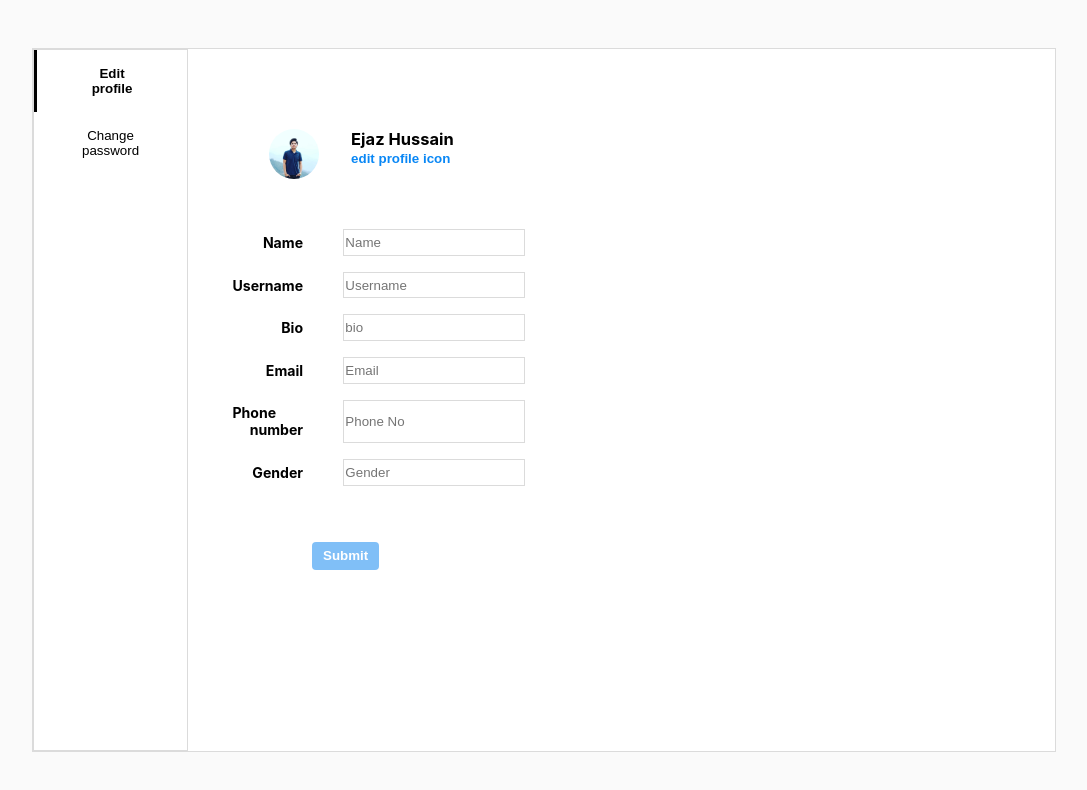
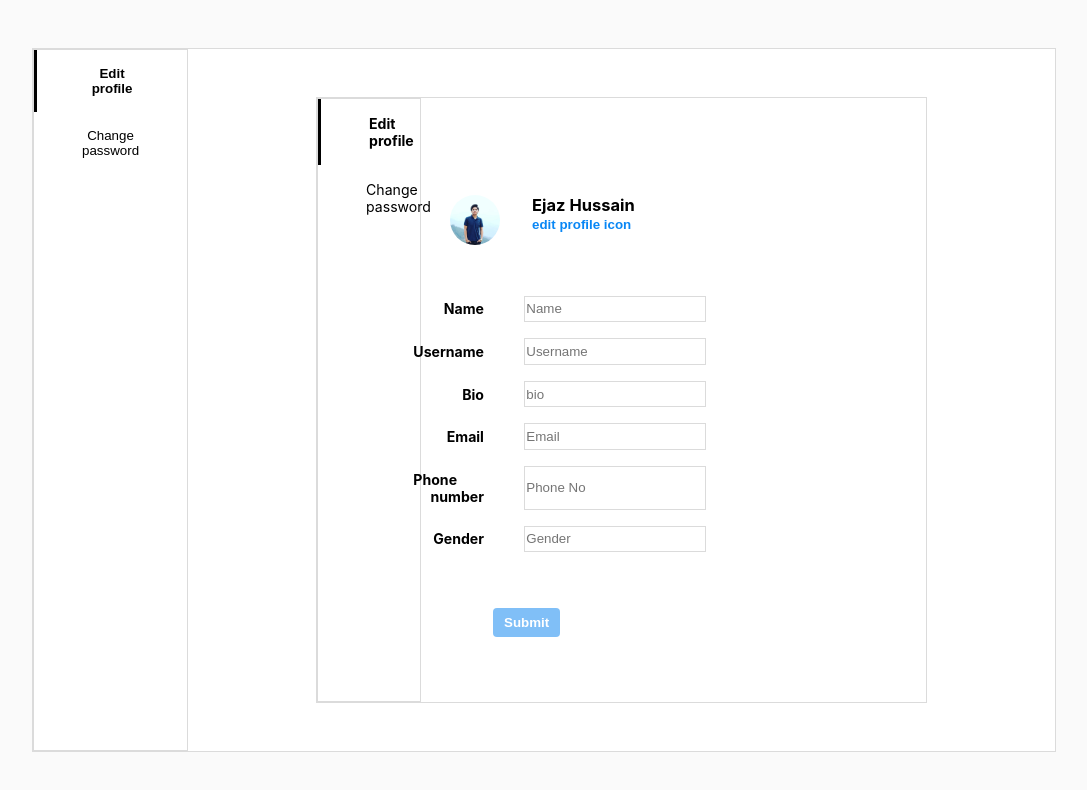
Before and after one commit to alinauman02/instagram-clone, a React (Vite) app in the folder frontend/: page /settings in a window 1280 px wide. Shown: the top 790 px of the page, without its empty margins (96-1183 px from the left). Built offline with nearby package versions, Linux system fonts and the light colour scheme; no server answers.

Commit message:
Merge settings code in edit profile

```diff
--- a/frontend/src/components/settings/EditProfile.css
+++ b/frontend/src/components/settings/EditProfile.css
@@ -65,3 +65,48 @@
   background-color: rgb(128, 191, 247);
   cursor: initial;
 }
+
+.settings {
+  height: 100%;
+  margin-top: 0;
+  padding: 3rem 8rem;
+}
+
+.setting-card {
+  height: 100%;
+  background-color: white;
+  border: 1px solid var(--white-shade-2);
+}
+
+.settings-sidebar {
+  border: 1px solid var(--white-shade-2);
+  height: 100%;
+  width: 17%;
+}
+
+.edit-buttons {
+  background-color: transparent;
+  border: none;
+  outline: none;
+  padding: 1rem 3rem;
+  cursor: pointer;
+  text-decoration: none;
+  color: black;
+}
+
+.edit-selected-button {
+  background-color: transparent;
+  border: none;
+  outline: none;
+  padding: 1rem 3rem;
+  cursor: pointer;
+  border-left: solid black;
+  font-weight: bold;
+  text-decoration: none;
+  color: black;
+}
+
+.edit-form {
+  align-items: center;
+  width: 100%;
+}
--- a/frontend/src/components/settings/EditProfile.tsx
+++ b/frontend/src/components/settings/EditProfile.tsx
@@ -1,4 +1,5 @@
 import { useState } from 'react';
+import { Link } from 'react-router-dom';
 
 import './EditProfile.css';
 import Profile from 'assets/images/profile.jpeg';
@@ -23,6 +24,16 @@ export function EditProfile() {
     profileInfo.phoneno !== '' && profileInfo.username !== '' && profileInfo.email !== '' && profileInfo.name !== '';
 
   return (
+    <div className="settings">
+      <div className="setting-card flex-box">
+        <div className="settings-sidebar flex-box flex-direction-column">
+          <Link className="edit-selected-button" to="/settings/editprofile">
+            Edit profile
+          </Link>
+          <Link className="edit-buttons" to="/settings/changepassword">
+            Change password
+          </Link>
+        </div>
         <div className="edit-profile flex-box flex-direction-column">
           <div className="flex-box profile-settings-header">
             <img className="profile-image-icon" src={Profile} alt="kjsaf"></img>
@@ -62,5 +73,7 @@ export function EditProfile() {
             </button>
           </form>
         </div>
+      </div>
+    </div>
   );
 }
```
Lines whose indentation alone changed are shown as unchanged.
